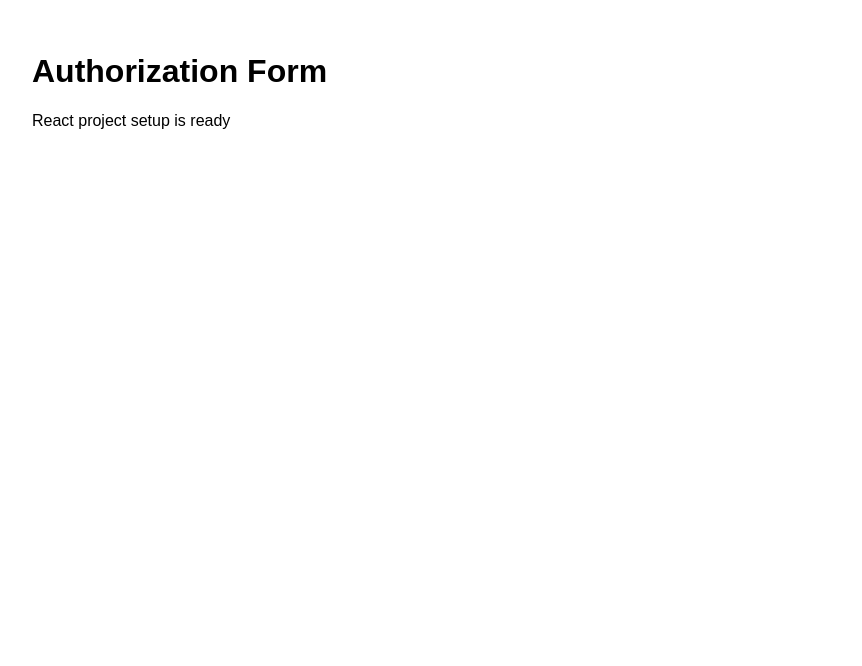
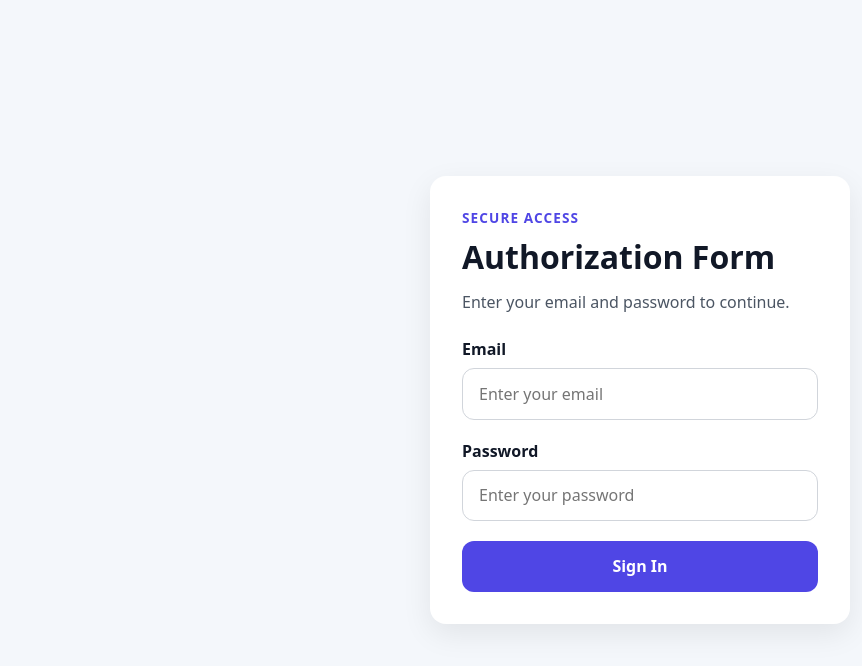
Before and after one commit to jprobussr/react-authorization-form, a React (Vite) app in the folder react-authorization-form/: page / in a window 1280 px wide. Shown: the top 666 px of the page, without its empty margins (0-862 px from the left). Built offline with nearby package versions, Linux system fonts and the light colour scheme.

Commit message:
feat: build static authorization form layout

```diff
--- a/react-authorization-form/src/App.css
+++ b/react-authorization-form/src/App.css
@@ -1,3 +1,79 @@
-main {
+.page {
+  min-height: 100vh;
+  display: grid;
+  place-items: center;
   padding: 2rem;
+  background: #f4f7fb;
 }
+
+.auth-card {
+  width: min(100%, 420px);
+  padding: 2rem;
+  background: #fff;
+  border-radius: 1rem;
+  box-shadow: 0 10px 30px rgba(0, 0, 0, 0.08);
+}
+
+.auth-label {
+  margin: 0 0 0.5rem;
+  font-size: 0.85rem;
+  font-weight: 700;
+  text-transform: uppercase;
+  letter-spacing: 0.08em;
+  color: #4f46e5;
+}
+
+.auth-title {
+  margin: 0;
+  font-size: 2rem;
+  color: #111827;
+}
+
+.auth-description {
+  margin: 0.75rem 0 1.5rem;
+  color: #4b5563;
+  line-height: 1.5;
+}
+
+.auth-form {
+  display: grid;
+  gap: 1.25rem;
+}
+
+.form-group {
+  display: grid;
+  gap: 0.5rem;
+}
+
+.form-group label {
+  font-weight: 600;
+  color: #111827;
+}
+
+.form-group input {
+  width: 100%;
+  padding: 0.85rem 1rem;
+  border: 1px solid #d1d5db;
+  border-radius: 0.75rem;
+  font: inherit;
+}
+
+.form-group input:focus {
+  outline: 2px solid #c7d2fe;
+  border-color: #4f46e5;
+}
+
+.submit-button {
+  border: none;
+  border-radius: 0.75rem;
+  padding: 0.9rem 1rem;
+  font: inherit;
+  font-weight: 700;
+  background: #4f46e5;
+  color: #ffffff;
+  cursor: pointer;
+}
+
+.submit-button:hover {
+  background: #4338ca;
+}
--- a/react-authorization-form/src/App.jsx
+++ b/react-authorization-form/src/App.jsx
@@ -2,11 +2,34 @@
 
 const App = () => {
   return (
-    <main>
-      <h1>Authorization Form</h1>
-      <p>React project setup is ready</p>
+    <main className="page">
+      <section className="auth-card">
+        <p className="auth-label">Secure Access</p>
+        <h1 className="auth-title">Authorization Form</h1>
+        <p className="auth-description">
+          Enter your email and password to continue.
+        </p>
+
+        <form className="auth-form">
+          <div className="form-group">
+            <label htmlFor="email">Email</label>
+            <input type="email" id="email" placeholder="Enter your email" />
+          </div>
+
+          <div className="form-group">
+            <label htmlFor="password">Password</label>
+            <input
+              type="password"
+              id="password"
+              placeholder="Enter your password"
+            />
+          </div>
+
+          <button className="submit-button">Sign In</button>
+        </form>
+      </section>
     </main>
-  )
-}
+  );
+};
 
-export default App
+export default App;
--- a/react-authorization-form/src/index.css
+++ b/react-authorization-form/src/index.css
@@ -6,5 +6,5 @@
 
 body {
   margin: 0;
-  font-family: Arial, sans-serif;
+  font-family: system-ui, sans-serif;
 }
```
